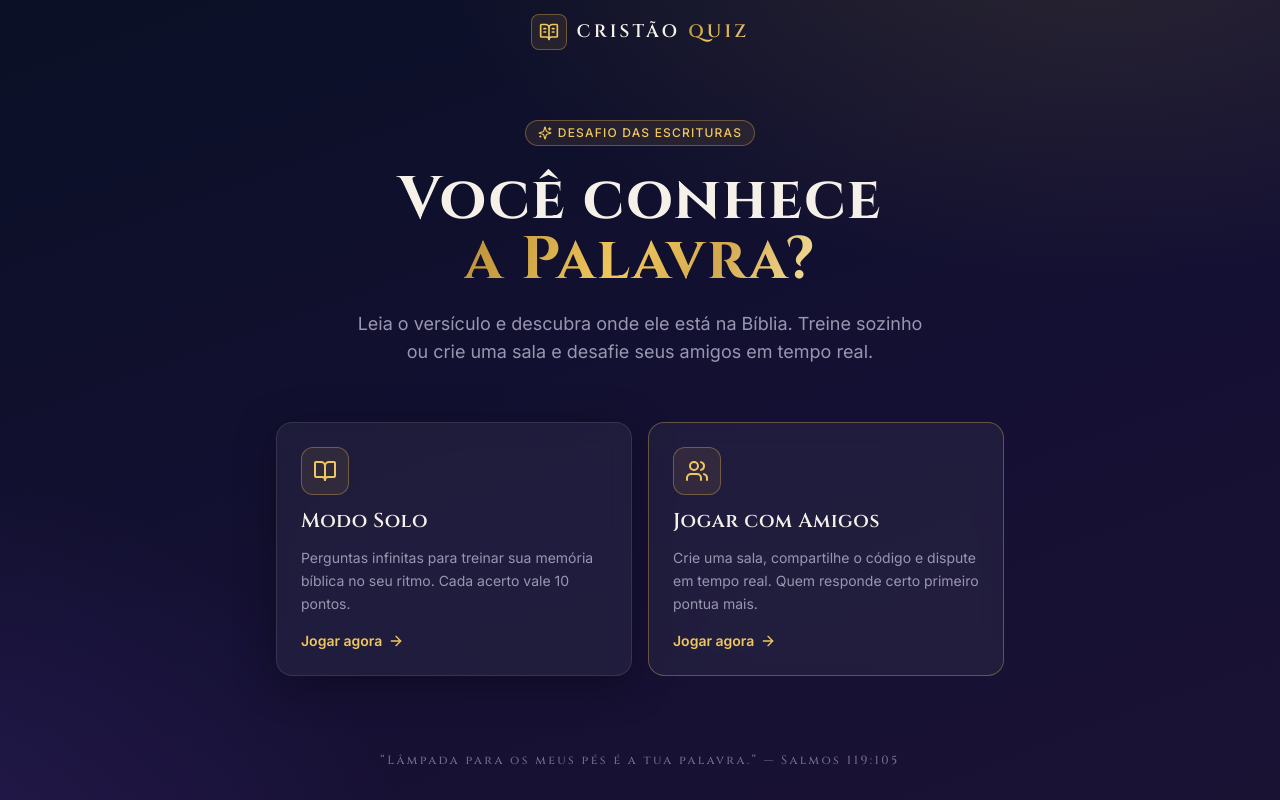
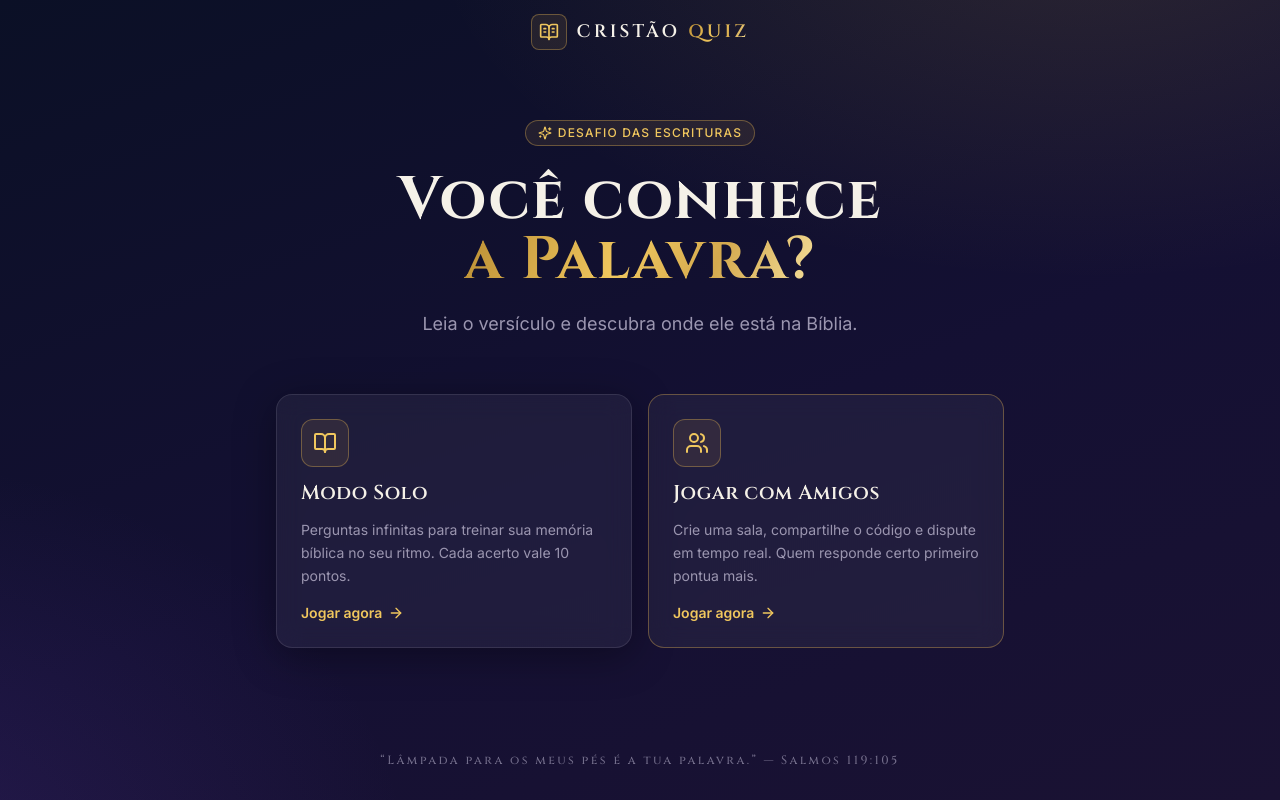
Before and after one commit to evertonestevao/quizz_biblia, a Next.js app: page / in a window 1280 px wide. Built offline with nearby package versions, Linux system fonts and the light colour scheme.

Commit message:
legenda menor

```diff
--- a/src/components/layout/HeroSection.tsx
+++ b/src/components/layout/HeroSection.tsx
@@ -21,8 +21,7 @@ export function HeroSection() {
         className="mx-auto mt-5 max-w-xl animate-fadeUp text-base leading-relaxed text-muted2 sm:text-lg"
         style={{ animationDelay: "160ms" }}
       >
-        Leia o versículo e descubra onde ele está na Bíblia. Treine sozinho ou
-        crie uma sala e desafie seus amigos em tempo real.
+        Leia o versículo e descubra onde ele está na Bíblia.
       </p>
     </section>
   );
```
